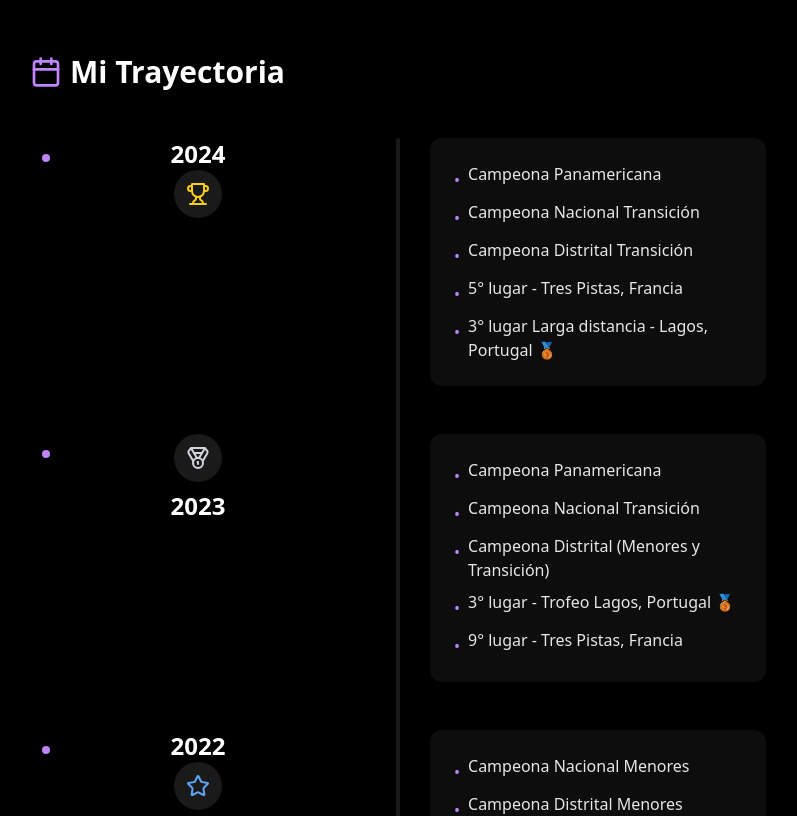
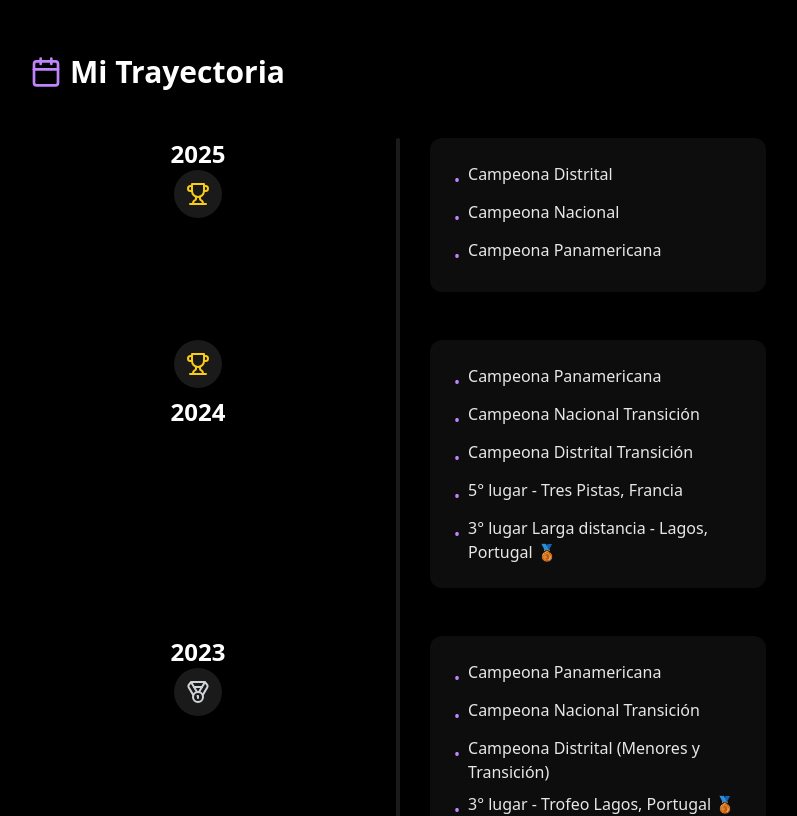
Before and after one commit to miguelggdev/emyng-website, a React (Vite) app: page / in a window 1280 px wide. Shown: the part 4820-5636 px from the top of the page, without its empty margins (242-1039 px from the left). Built offline with nearby package versions, Linux system fonts and the light colour scheme.

Commit message:
[dyad] Se ha actualizado la línea de tiempo de logros para incluir el año 2025 y se ha mejorado su diseño. - wrote 1 file(s) + extra files edited outside of Dyad

```diff
--- a/src/components/LogrosTimeline.tsx
+++ b/src/components/LogrosTimeline.tsx
@@ -2,6 +2,15 @@ import { Trophy, Medal, Star, Award, Calendar } from "lucide-react";
 import { useInViewAnimation } from "@/hooks/useInViewAnimation";
 
 const timelineEvents = [
+  {
+    year: "2025",
+    events: [
+      "Campeona Distrital",
+      "Campeona Nacional",
+      "Campeona Panamericana",
+    ],
+    icon: <Trophy className="text-yellow-400" />,
+  },
   {
     year: "2024",
     events: [
@@ -81,9 +90,6 @@ export default function LogrosTimeline() {
                 <h3 className="text-2xl font-bold text-white">{item.year}</h3>
               </div>
 
-              {/* Punto en la línea */}
-              <div className="absolute left-4 w-4 h-4 bg-purple-400 rounded-full border-4 border-black -translate-x-1/2 mt-3"></div>
-
               <div className="bg-white/5 rounded-xl p-6 shadow-lg ml-10 md:ml-0 transition-all duration-300 hover:shadow-2xl hover:bg-white/10">
                 <ul className="space-y-2 text-white/90">
                   {item.events.map((event, i) => (
```
